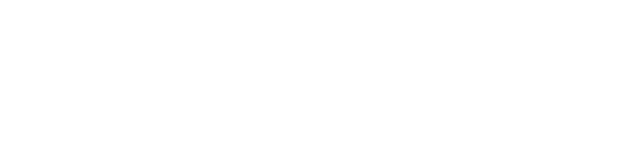
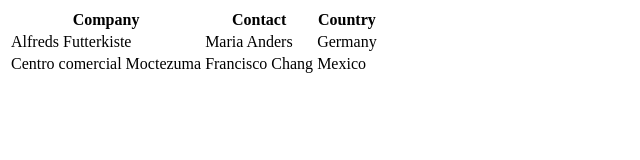
Before and after one commit to raja-joshi/krisha.com, a plain HTML site: page index.html in a window 1280 px wide. Shown: the whole page, without its empty margins (0-640 px from the left). Drawn offline with Linux system fonts and the light colour scheme.

Commit message:
product page is modified

```diff
--- a/index.html
+++ b/index.html
@@ -6,6 +6,22 @@
     <title>Document</title>
 </head>
 <body>
-<h></h>
+    <table>
+        <tr>
+          <th>Company</th>
+          <th>Contact</th>
+          <th>Country</th>
+        </tr>
+        <tr>
+          <td>Alfreds Futterkiste</td>
+          <td>Maria Anders</td>
+          <td>Germany</td>
+        </tr>
+        <tr>
+          <td>Centro comercial Moctezuma</td>
+          <td>Francisco Chang</td>
+          <td>Mexico</td>
+        </tr>
+      </table>
 </body>
 </html>
```
